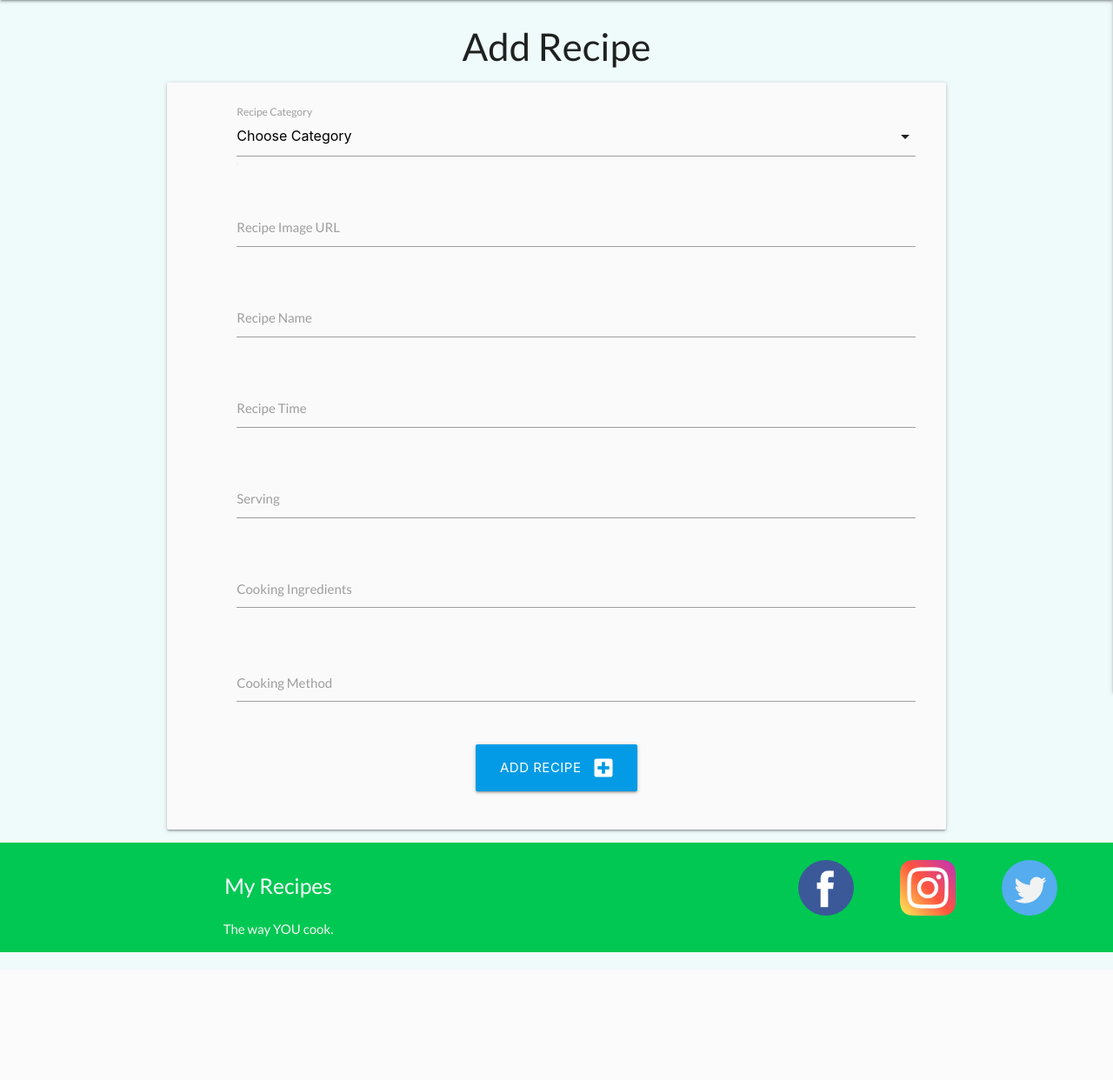
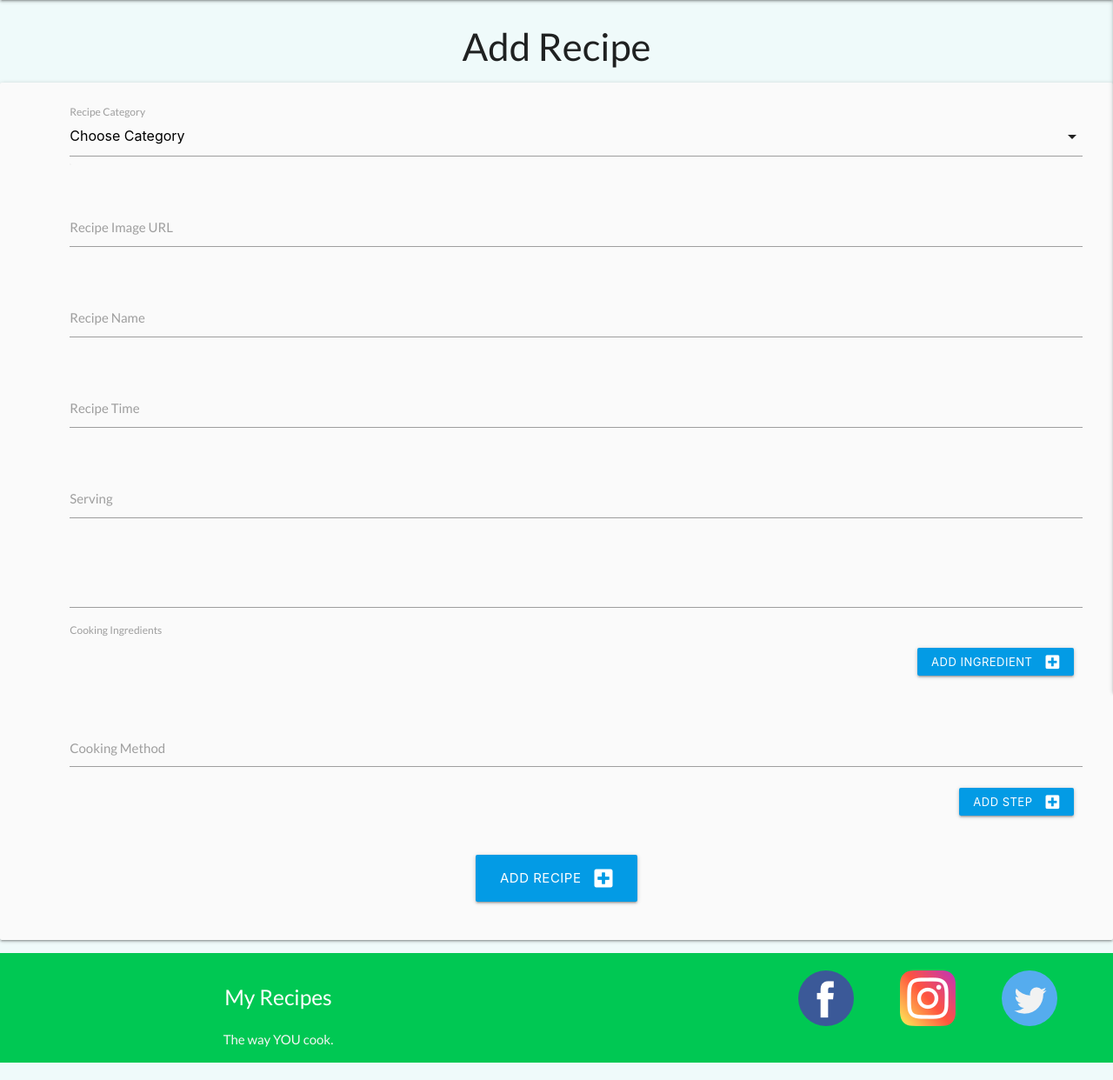
Before and after one commit to alexeykuz-sys/MyRecipe-MS3, a Flask app: page /add_recipe in a window 1280 px wide. Shown: the part 64-1306 px from the top of the page at 87% size. Before the commit the page ends 1159 px from the top, so only its background shows below. Run offline with Flask 2, Linux system fonts and the light colour scheme; data that the repository does not hold is empty; some libraries are stand-ins or nearby versions.

Commit message:
add extra button

```diff
--- a/app.py
+++ b/app.py
@@ -60,6 +60,16 @@ def search():
     query = request.form.get("query")
     recipes = list(mongo.db.recipes.find({"$text": {"$search": query}}))
     return render_template("recipes.html", recipes=recipes)
+
+
+
+@app.route("/search_category", methods=["GET", "POST"])
+def search_category():
+    category = request.args.get("category_name")
+    recipes = list(
+                mongo.db.recipes.find(
+                    {"category_name": category.lower()}))
+    return render_template("recipes.html", recipes=recipes, category=category)
 
 
 @app.route("/register", methods=["GET", "POST"])
--- a/static/css/style.css
+++ b/static/css/style.css
@@ -167,6 +167,10 @@ nav a img {
     text-align: justify;
 }
 
+.buttons {
+    float: right;
+    padding: 10px;
+}
 .social-icons {
     display: flex;
     justify-content: space-evenly;
--- a/static/js/script.js
+++ b/static/js/script.js
@@ -64,3 +64,32 @@
         });
     }
 });
+
+
+const add_ingredient = document.getElementById('add_ingredient');
+function addIngredient(){
+    let card_panel = document.querySelector('#ingredients')
+//     console.log(card_panel)
+   let newDiv = document.createElement('div')
+    newDiv.className = 'cooking-ingredients'
+    // let inputDiv = document.createElement('div')
+    // inputDiv.className = 'input-field col s12'
+    let icon = document.createElement('i')
+    icon.className = 'material-icons prefix'
+    let textarea = document.createElement('textarea')
+    textarea.id = 'recipe_ingredients'
+    textarea.name = 'recipe_ingredients'
+    textarea.className = 'materialize-textarea'
+    // textarea.setAttribute(minlength="5" maxlength="500")
+    let label = document.createElement('label')
+    label.setAttribute('for', 'recrecipe_ingredients_description')
+    label.innerText = 'Cooking Ingredients'
+    newDiv.appendChild(label)
+    newDiv.appendChild(textarea)
+    newDiv.appendChild(icon)
+    // newDiv.appendChild(inputDiv)
+    card_panel.appendChild(newDiv)
+
+}
+
+add_ingredient.addEventListener('click', addIngredient);
--- a/templates/add_recipe.html
+++ b/templates/add_recipe.html
@@ -3,7 +3,7 @@
 
 <h3 class="center-align">Add Recipe</h3>
 
-    <div class="row card-panel grey lighten-5">
+    <div class="row card-panel grey lighten-5" >
         <form class="col s12" method="POST" action="{{url_for('add_recipe')}}">
             <div class="row">
                 <div class="input-field col s12">
@@ -45,12 +45,19 @@
                     <label for="recipe_serving">Serving</label>
                 </div>
             </div>
-             <div class="row">
-                <div class="input-field col s12">
-                    <i class="material-icons prefix"></i>
-                    <textarea id="recipe_ingredients" name="recipe_ingredients" minlength="5" maxlength="5net00"
-                    class="materialize-textarea" required></textarea>
-                    <label for="recrecipe_ingredientsipe_description">Cooking Ingredients</label>
+             <div class="row ">
+                <div class="input-field col s12" id="ingredients">
+                    <div class="cooking-ingredients-1">
+                        <i class="material-icons prefix"></i>
+                        <textarea id="recipe_ingredients" name="recipe_ingredients" minlength="5" maxlength="5net00"
+                        class="materialize-textarea" required></textarea>
+                        <label for="recipe_ingredients">Cooking Ingredients</label>
+                    </div>
+                    <div class="buttons">
+                         <button id="add_ingredient" type="button" class="btn-small light-blue darken-1 text-shadow">
+                        Add Ingredient <i class="fas fa-plus-square right"></i>
+                    </button>
+                    </div>
                 </div>
             </div>
             <div class="row">
@@ -59,6 +66,11 @@
                     <textarea id="recipe_description" name="recipe_description" minlength="5" maxlength="1000"
                     class="materialize-textarea" required></textarea>
                     <label for="recipe_description">Cooking Method</label>
+                    <div class="buttons">
+                        <button type="button" class="btn-small light-blue darken-1 text-shadow">
+                        Add Step <i class="fas fa-plus-square right"></i>
+                    </button>
+                    </div>
                 </div>
             </div>
             <div class="row">
--- a/templates/base.html
+++ b/templates/base.html
@@ -57,9 +57,9 @@
             {% endif %}
         {% endwith %}
     </section>
+    <div class="container-fluid">
+    {% block content %}
 
-    <div class="container">
-    {% block content %}
 
     {% endblock %}
     </div>
--- a/templates/recipes.html
+++ b/templates/recipes.html
@@ -29,16 +29,22 @@
     <hr class="hr-recipes">
     <div class="food-wrapper center-align">
         <div>
+            <a href="{{ url_for('search_category', category_name='breakfast') }}">
                 <img src="/static/images/breakfast.png" alt="breakfast" >
                 <div class="breakfast">Breakfast</div>
+            </a>
         </div>
         <div>
+            <a href="{{ url_for('search_category', category_name='lunch') }}">
                 <img src="/static/images/lunch.png" alt="lunch" >
                 <div class="lunch">Lunch</div>
+            </a>
         </div>
         <div>
+            <a href="{{ url_for('search_category', category_name='dinner') }}">
                 <img src="/static/images/dinner.png" alt="dinner" >
                 <div class="dinner">Dinner</div>
+            </a>
         </div>
     </div>
     <hr class="hr-recipes">
```
Lines whose indentation alone changed are shown as unchanged.
